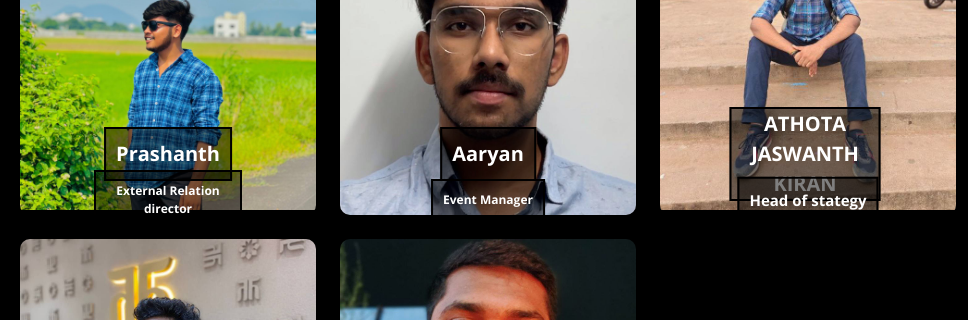
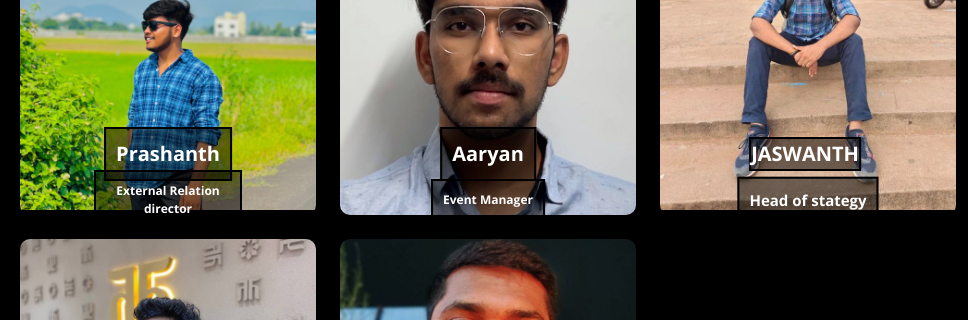
Before and after one commit to rpakl/rpa.kl, a plain HTML site: page team.html in a window 1280 px wide. Shown: the part 1221-1541 px from the top of the page, 312-1280 px from the left. Drawn offline with nearby package versions, Linux system fonts and the light colour scheme.

Commit message:
Update team.html

```diff
--- a/team.html
+++ b/team.html
@@ -177,7 +177,7 @@
                 <div class="gallery-item h-100" style="position: relative;">
                   <img src="images\team\Jashwanth.jpg" class="img-fluid" alt="">
                   <div class="overlay-text" style="position: absolute; top: 80%; left: 49%; transform: translate(-50%, -50%); text-align: -webkit-center; color: rgb(255, 255, 255); font-size: 20px; border: 2px solid rgb(1, 0, 0); padding: 0px; background-color: rgba(0, 0, 0, 0.5);">
-                    <b>ATHOTA JASWANTH KIRAN </b>
+                    <b>JASWANTH</b>
                   </div>
                   <div class="overlay-text" style="position: absolute; top: 95%; left: 50%; transform: translate(-50%, -50%); text-align: center; color: rgb(255, 255, 255); font-size: 15px; border: 2px solid rgb(1, 0, 0); padding: 10px; background-color: rgba(0, 0, 0, 0.5);">
                     <b>Head of stategy</b>
```
